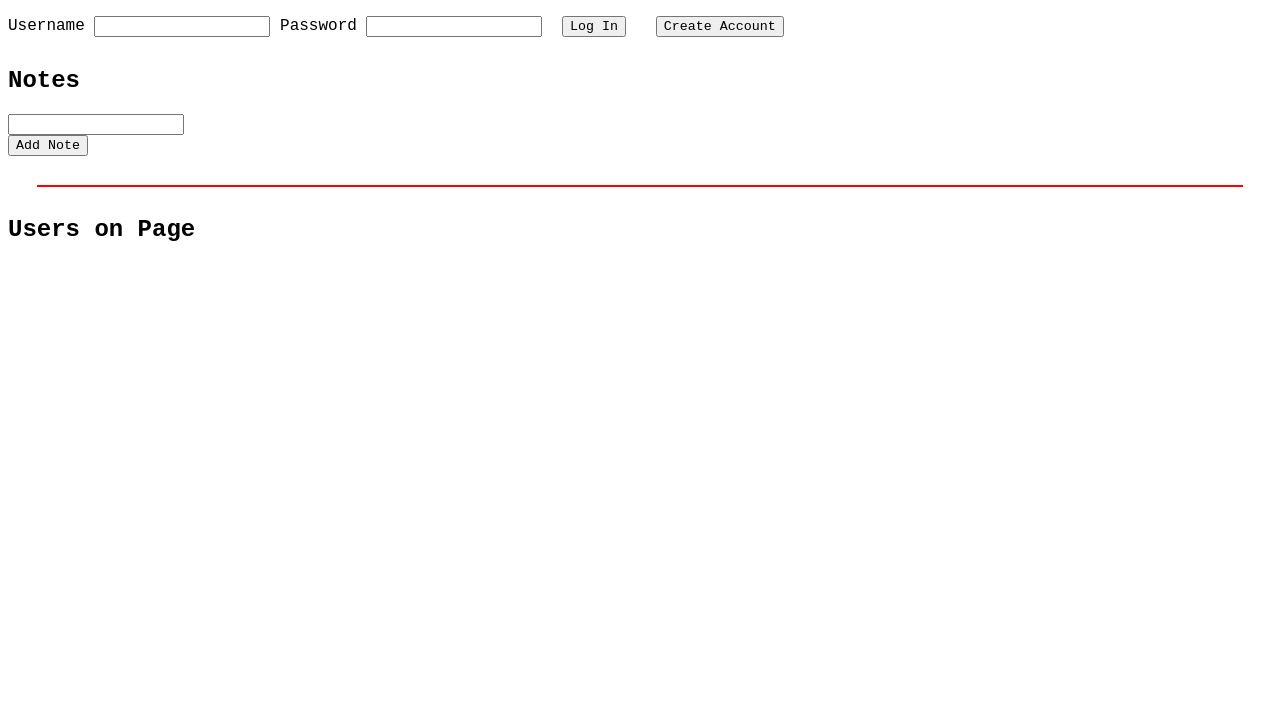
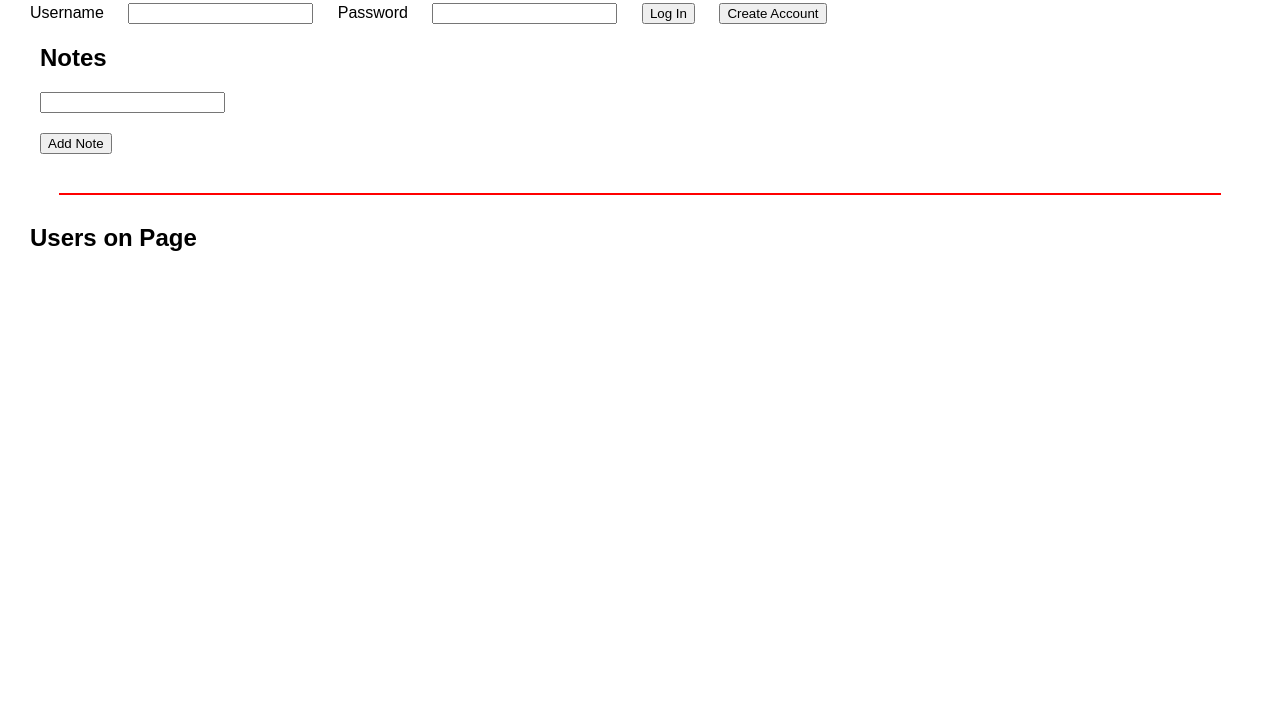
Before and after one commit to uadv/workflowVis, a plain HTML site: page index.html in a window 1280 px wide. Shown: the part 74-800 px from the top of the page. Drawn offline with Linux system fonts and the light colour scheme; no server answers.

Commit message:
Update styles.css

```diff
--- a/styles.css
+++ b/styles.css
@@ -1,5 +1,6 @@
 * {
-    font-family: 'Courier New', Courier, monospace;
+    font-family: Arial, sans-serif;
+    margin: 10px;
 }
 
 #projcontainer {
```
